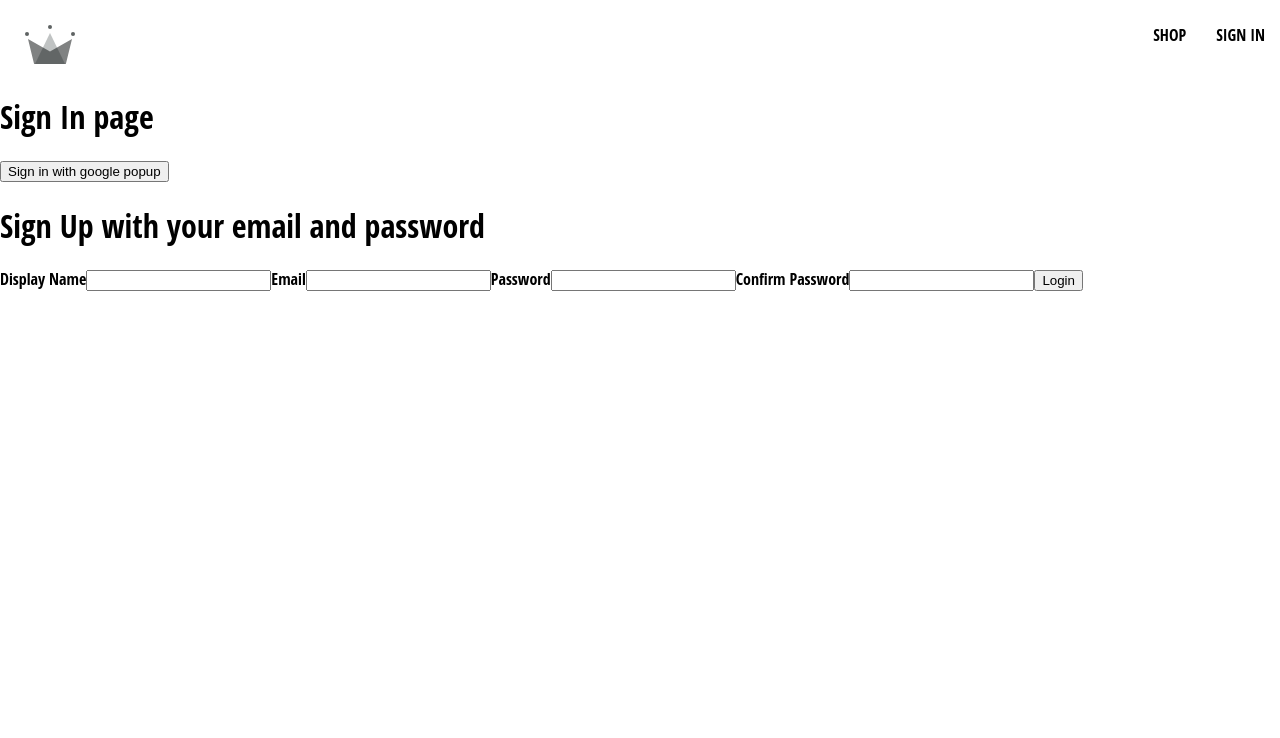
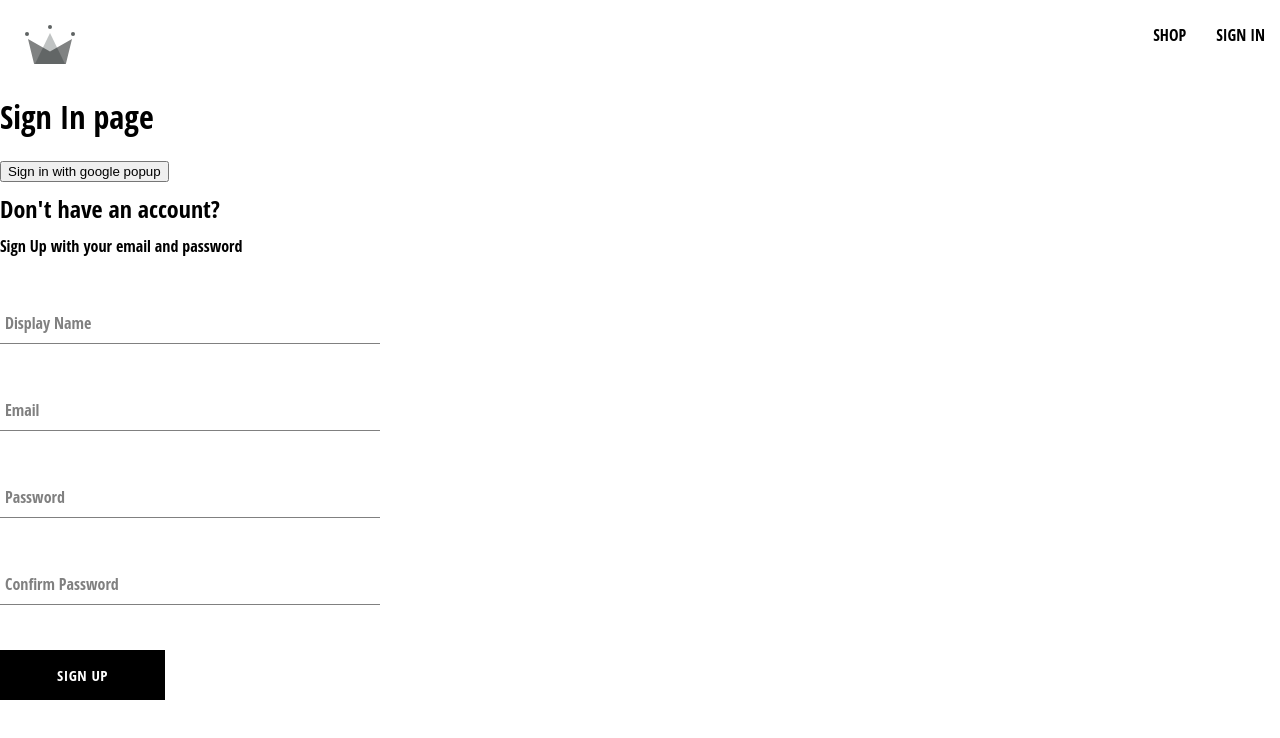
Before and after one commit to redemtiom/react-ecommerce-basics, a React (Create React App) app: page /sign-in in a window 1280 px wide. Shown: the top 738 px of the page. Built offline with nearby package versions, Linux system fonts and the light colour scheme.

Commit message:
Added form input component, button component

```diff
--- /dev/null
+++ b/src/components/button/button.component.jsx
@@ -0,0 +1,19 @@
+import './button.styles.scss'
+
+const BUTTON_TYPE_CLASSES = {
+    google: 'google-sign-in',
+    inverted: 'inverted',
+}
+
+const Button = ({ children, buttonType, ...otherProps }) => {
+    return (
+        <button
+            className={`button-container ${BUTTON_TYPE_CLASSES[buttonType]}`}
+            {...otherProps}
+        >
+            {children}
+        </button>
+    )
+}
+
+export default Button
--- /dev/null
+++ b/src/components/button/button.styles.scss
@@ -0,0 +1,46 @@
+.button-container {
+  min-width: 165px;
+  width: auto;
+  height: 50px;
+  letter-spacing: 0.5px;
+  line-height: 50px;
+  padding: 0 35px 0 35px;
+  font-size: 15px;
+  background-color: black;
+  color: white;
+  text-transform: uppercase;
+  font-family: 'Open Sans Condensed';
+  font-weight: bolder;
+  border: none;
+  cursor: pointer;
+  display: flex;
+  justify-content: center;
+
+  &:hover {
+    background-color: white;
+    color: black;
+    border: 1px solid black;
+  }
+
+  &.google-sign-in {
+    background-color: #4285f4;
+    color: white;
+
+    &:hover {
+      background-color: #357ae8;
+      border: none;
+    }
+  }
+
+  &.inverted {
+    background-color: white;
+    color: black;
+    border: 1px solid black;
+
+    &:hover {
+      background-color: black;
+      color: white;
+      border: none;
+    }
+  }
+}
--- /dev/null
+++ b/src/components/form-input/form-input.component.jsx
@@ -0,0 +1,20 @@
+import './form-input.styles.scss'
+
+const FormInput = ({ label, ...otherProps }) => {
+    return (
+        <div className="group">
+            <input {...otherProps} className="form-input" />
+            {label && (
+                <label
+                    className={`${
+                        otherProps.value.length ? 'shrink' : null
+                    } form-input-label`}
+                >
+                    {label}
+                </label>
+            )}
+        </div>
+    )
+}
+
+export default FormInput
--- /dev/null
+++ b/src/components/form-input/form-input.styles.scss
@@ -0,0 +1,54 @@
+$sub-color: grey;
+$main-color: black;
+
+@mixin shrinkLabel {
+  top: -14px;
+  font-size: 12px;
+  color: $main-color;
+}
+
+.group {
+  position: relative;
+  margin: 45px 0;
+
+  .form-input {
+    background: none;
+    background-color: white;
+    color: $sub-color;
+    font-size: 18px;
+    padding: 10px 10px 10px 5px;
+    display: block;
+    width: 100%;
+    border: none;
+    border-radius: 0;
+    border-bottom: 1px solid $sub-color;
+    margin: 25px 0;
+
+    &:focus {
+      outline: none;
+    }
+
+    &:focus ~ .form-input-label {
+      @include shrinkLabel();
+    }
+  }
+
+  input[type='password'] {
+    letter-spacing: 0.3em;
+  }
+
+  .form-input-label {
+    color: $sub-color;
+    font-size: 16px;
+    font-weight: normal;
+    position: absolute;
+    pointer-events: none;
+    left: 5px;
+    top: 10px;
+    transition: 300ms ease all;
+
+    &.shrink {
+      @include shrinkLabel();
+    }
+  }
+}
--- a/src/components/sign-up-form/sign-up-form.component.jsx
+++ b/src/components/sign-up-form/sign-up-form.component.jsx
@@ -1,6 +1,13 @@
 import { useState } from 'react'
 
-import { createAuthUserWithEmailAndPassword, createUserDocumentFromAuth } from '../../utils/firebase/firebase.utils'
+import {
+    createAuthUserWithEmailAndPassword,
+    createUserDocumentFromAuth,
+} from '../../utils/firebase/firebase.utils'
+import FormInput from '../form-input/form-input.component'
+import Button from '../button/button.component'
+
+import './sign-up-form.styles.scss'
 
 const defaultFormFields = {
     displayName: '',
@@ -20,7 +27,7 @@
         setFormFields({ ...formFields, [name]: value })
     }
 
-    const resetFormFields = () =>{
+    const resetFormFields = () => {
         setFormFields(defaultFormFields)
     }
 
@@ -32,15 +39,14 @@
             return
         }
         try {
-            const {user} = await createAuthUserWithEmailAndPassword(
+            const { user } = await createAuthUserWithEmailAndPassword(
                 formFields
             )
 
-            await createUserDocumentFromAuth(user, {displayName})
+            await createUserDocumentFromAuth(user, { displayName })
             resetFormFields()
-
         } catch (error) {
-            if(error.code === 'auth/email-already-in-use'){
+            if (error.code === 'auth/email-already-in-use') {
                 alert('Cannot create, email already in use')
             }
             console.log(error)
@@ -48,11 +54,12 @@
     }
 
     return (
-        <div>
-            <h1>Sign Up with your email and password</h1>
+        <div className='sign-up-container'>
+            <h2>Don't have an account?</h2>
+            <span>Sign Up with your email and password</span>
             <form onSubmit={handleSubmit}>
-                <label>Display Name</label>
-                <input
+                <FormInput
+                    label="Display Name"
                     type="text"
                     name="displayName"
                     value={displayName}
@@ -60,8 +67,8 @@
                     required
                 />
 
-                <label>Email</label>
-                <input
+                <FormInput
+                    label="Email"
                     type="email"
                     name="email"
                     value={email}
@@ -69,8 +76,8 @@
                     required
                 />
 
-                <label>Password</label>
-                <input
+                <FormInput
+                    label="Password"
                     type="password"
                     name="password"
                     value={password}
@@ -78,8 +85,8 @@
                     required
                 />
 
-                <label>Confirm Password</label>
-                <input
+                <FormInput
+                    label="Confirm Password"
                     type="password"
                     name="confirmPassword"
                     value={confirmPassword}
@@ -87,7 +94,7 @@
                     required
                 />
 
-                <button type="submit">Login</button>
+                <Button type='submit'>Sign up</Button>
             </form>
         </div>
     )
--- /dev/null
+++ b/src/components/sign-up-form/sign-up-form.styles.scss
@@ -0,0 +1,9 @@
+.sign-up-container {
+    display: flex;
+    flex-direction: column;
+    width: 380px;
+
+    h2 {
+        margin: 10px 0;
+    }
+}
```
